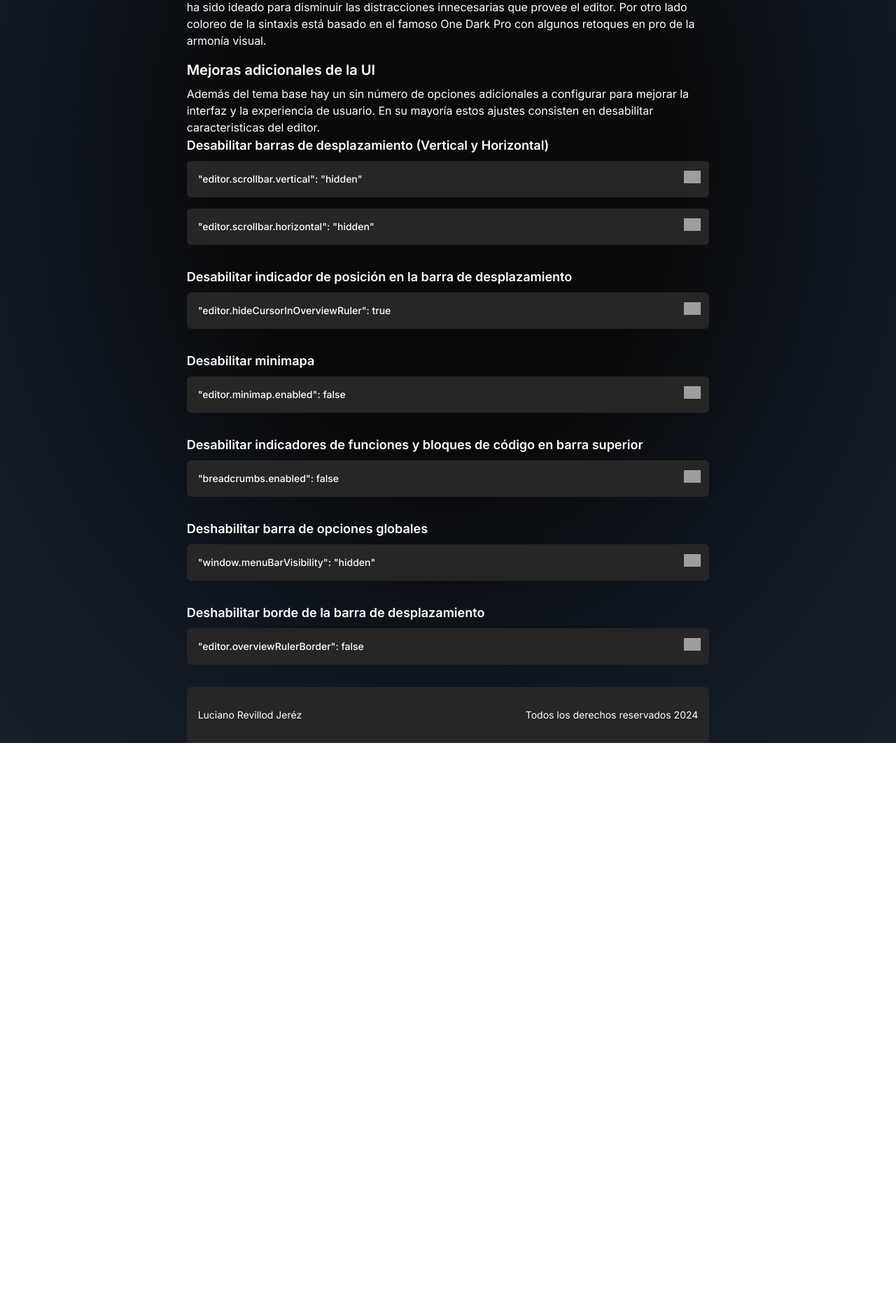
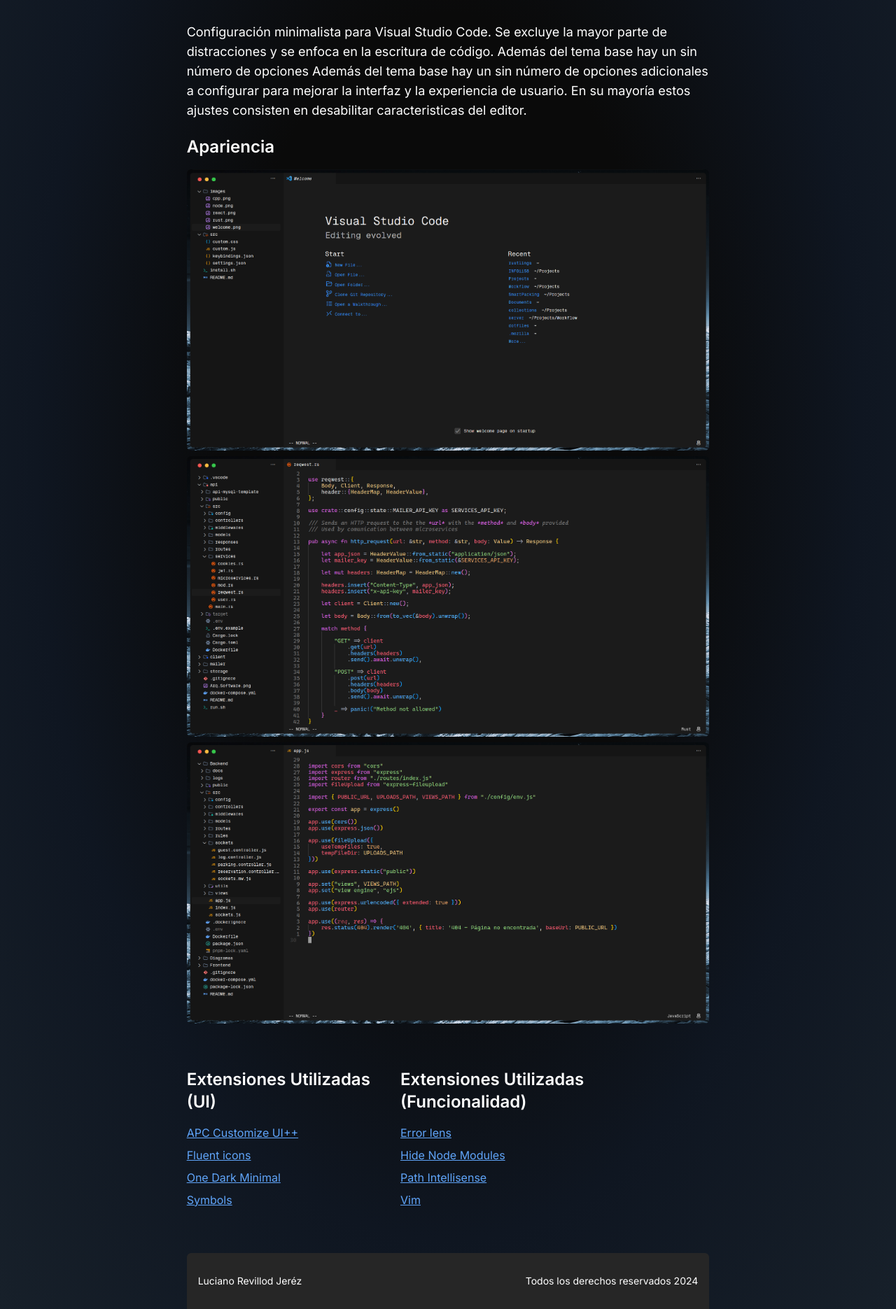
Before and after one commit to MrRevillod/MrRevillod.dev, an Astro site: page /proyectos/one-dark-minimal in a window 1280 px wide. Shown: the part 606-2477 px from the top of the page at 70% size. Before the commit the page ends 1668 px from the top, so only its background shows below. Built offline with nearby package versions, Linux system fonts and the light colour scheme; Astro itself is replaced by a stand-in of ours; grey boxes are pictures that could not be loaded.

Commit message:
feat: project update

```diff
--- a/src/components/ProjectGridImages.astro
+++ b/src/components/ProjectGridImages.astro
@@ -7,7 +7,7 @@
 
 const { first_image, second_image, third_image } = Astro.props;
 
-import ProjectImage from "./ProjectImage.tsx";
+import ProjectImage from "./ProjectImage";
 ---
 
 <article
@@ -16,7 +16,8 @@
     <section class="min-h-full rounded-md md:block hidden">
         <ProjectImage
             client:load
-            transition:persist
+            image={third_image}
+            customClasses={"w-full h-full object-cover"}
             image={first_image}
             customClasses={"h-full w-full object-cover"}
         />
@@ -27,7 +28,6 @@
         <div class="h-full w-full rounded-md overflow-hidden object- sc">
             <ProjectImage
                 client:load
-                transition:persist
                 image={second_image}
                 customClasses={"w-full h-full object-cover"}
             />
@@ -35,7 +35,6 @@
         <div class="h-full w-full rounded-md overflow-hidden">
             <ProjectImage
                 client:load
-                transition:persist
                 image={third_image}
                 customClasses={"w-full h-full object-cover"}
             />
--- a/src/components/ProjectHeader.astro
+++ b/src/components/ProjectHeader.astro
@@ -56,7 +56,7 @@
         </a>
         <section class="flex flex-row gap-6">
             {
-                devIcons.map((icon) => {
+                devIcons.map(icon => {
                     return <DevIcon iconClass={icon} />;
                 })
             }
--- a/src/pages/index.astro
+++ b/src/pages/index.astro
@@ -8,7 +8,7 @@
 import Footer from "../components/Footer.astro";
 ---
 
-<Layout title="Luciano Revillod Jeréz">
+<Layout title="Portfolio web: Luciano Revillod Jeréz">
 	<Main customClasses="">
 		<Header />
 		<Info />
--- a/src/pages/proyectos/authenticator.astro
+++ b/src/pages/proyectos/authenticator.astro
@@ -29,14 +29,7 @@
         </section>
 
         <section class="flex flex-row w-3/4 md:w-1/2 gap-4 justify-center items-center md:m-0 mt-4">
-            <a class="a-button inline-flex items-center justify-center border border-white px-4 md:px-12 py-1 md:py-2 rounded-lg w-36 md:w-44 h-12 md:h-12 hover:-translate-y-1 transition transform"
-                href="https://documenter.getpostman.com/view/28417509/2s9YsNdA13" rel="noreferrer">
-                <img class="w-4 md:w-5 h-4 md:h-5" src="https://img.icons8.com/ios-filled/F5F5F5/literature--v1.png"
-                    alt="literature-icon" />
-                <span class="font-semibold ml-2 text-xs md:text-base">Documentación</span>
-            </a>
-
-            <a class="a-button inline-flex items-center justify-center border border-white px-4 md:px-8 py-1 md:py-2 rounded-lg w-36 md:w-44 h-12 md:h-12 hover:-translate-y-1 transition transform"
+            <a class="a-button inline-flex items-center justify-center border border-neutral-300 px-4 md:px-8 py-1 md:py-2 rounded-lg w-36 md:w-44 h-12 md:h-12 hover:-translate-y-1 transition transform"
                 href="https://github.com/MrRevillod/Authenticator" target="_blank" rel="noreferrer">
                 <img class="w-4 md:w-5 h-4 md:h-5" src="https://img.icons8.com/ios-filled/F5F5F5/github.png"
                     alt="github-icon" />
--- a/src/pages/proyectos/one-dark-minimal.astro
+++ b/src/pages/proyectos/one-dark-minimal.astro
@@ -1,21 +1,22 @@
 ---
 import Layout from "../../layouts/Layout.astro";
 import Footer from "../../components/Footer.astro";
-import CodeBox from "../../components/Codebox.tsx";
+import CodeBox from "../../components/Codebox";
 import ProjectHeader from "../../components/ProjectHeader.astro";
 import ProjectGridImages from "../../components/ProjectGridImages.astro";
 
-import { oneDarkIcons } from "../../utils/icons.ts";
+import { oneDarkIcons } from "../../utils/icons";
+import ProjectImage from "../../components/ProjectImage";
 ---
 
-<Layout title="Proyectos - One Dark Minimal">
+<Layout title="Proyectos - MinCode">
     <main
         class="w-11/12 md:w-10/12 lg:w-7/12 h-screen flex flex-col justify-center gap-4 md:gap-8 pt-8 md:p-0"
     >
         <ProjectHeader
             devIcons={oneDarkIcons}
-            projectName="One Dark Minimal"
-            projectHref="https://marketplace.visualstudio.com/items?itemName=MrRevillod.one-dark-minimal"
+            projectName="MinCode - Tema y configuración para Visual Studio Code"
+            projectHref="https://github.com/MrRevillod/MinCode"
         />
 
         <ProjectGridImages
@@ -26,21 +27,9 @@
 
         <article class="flex flex-col gap-4">
             <section class="flex mt-4">
-                <p>
-                    One Dark Minimal es un tema oscuro para visual studio code y
-                    derivados, el esquema de colores ha sido ideado para
-                    disminuir las distracciones innecesarias que provee el
-                    editor. Por otro lado coloreo de la sintaxis está basado en
-                    el famoso One Dark Pro con algunos retoques en pro de la
-                    armonía visual.
-                </p>
-            </section>
-
-            <section class="flex flex-col gap-2">
-                <h2 class="text-xl font-semibold">
-                    Mejoras adicionales de la UI
-                </h2>
-                <p>
+                <p class="text-lg">
+                    Configuración minimalista para Visual Studio Code.
+                    Se excluye la mayor parte de distracciones y se enfoca en la escritura de código.                     Además del tema base hay un sin número de opciones
                     Además del tema base hay un sin número de opciones
                     adicionales a configurar para mejorar la interfaz y la
                     experiencia de usuario. En su mayoría estos ajustes
@@ -48,64 +37,68 @@
                 </p>
             </section>
         </article>
+
     </main>
 
     <main
         class="w-11/12 md:w-10/12 lg:w-7/12 flex flex-col justify-center gap-4 md:gap-4"
     >
-        <section>
-            <h3 class="text-lg font-semibold">
-                Desabilitar barras de desplazamiento (Vertical y Horizontal)
-            </h3>
-            <CodeBox
-                text={`"editor.scrollbar.vertical": "hidden"`}
-                client:visible
+
+        <h2 class="text-4xlxl font-bold">Apariencia</h2>
+
+        <section class="flex flex-col gap-2">
+
+            <ProjectImage
+                client:load
+                image="/images/onedark/welcome.png"
+                customClasses={"w-full h-full object-cover"}
             />
 
-            <CodeBox
-                text={`"editor.scrollbar.horizontal": "hidden"`}
-                client:visible
+            <ProjectImage
+                client:load
+                image="/images/onedark/rust.png"
+                customClasses={"w-full h-full object-cover"}
             />
+
+            <ProjectImage
+                client:load
+                image="/images/onedark/node.png"
+                customClasses={"w-full h-full object-cover"}
+            />
+
         </section>
-        <section>
-            <h3 class="text-lg font-semibold">
-                Desabilitar indicador de posición en la barra de desplazamiento
-            </h3>
-            <CodeBox
-                text={`"editor.hideCursorInOverviewRuler": true`}
-                client:visible
-            />
-        </section>
-        <section>
-            <h3 class="text-lg font-semibold">Desabilitar minimapa</h3>
-            <CodeBox text={`"editor.minimap.enabled": false`} client:visible />
-        </section>
-        <section>
-            <h3 class="text-lg font-semibold">
-                Desabilitar indicadores de funciones y bloques de código en
-                barra superior
-            </h3>
-            <CodeBox text={`"breadcrumbs.enabled": false`} client:visible />
-        </section>
-        <section>
-            <h3 class="text-lg font-semibold">
-                Deshabilitar barra de opciones globales
-            </h3>
-            <CodeBox
-                text={`"window.menuBarVisibility": "hidden"`}
-                client:visible
-            />
-        </section>
-        <section>
-            <h3 class="text-lg font-semibold">
-                Deshabilitar borde de la barra de desplazamiento
-            </h3>
-            <CodeBox
-                text={`"editor.overviewRulerBorder": false`}
-                client:visible
-            />
+
+        <section class="flex flex-row justify-between items-center my-12">
+
+            <section class="flex flex-col gap-4">
+
+                <h2>Extensiones Utilizadas (UI)</h2>
+
+                <div class="flex flex-col gap-2">
+                    <a class="underline text-blue-400" href="https://marketplace.visualstudio.com/items?itemName=drcika.apc-extension"> APC Customize UI++ </a>
+                    <a class="underline text-blue-400" href="https://marketplace.visualstudio.com/items?itemName=miguelsolorio.fluent-icons"> Fluent icons </a>
+                    <a class="underline text-blue-400" href="https://marketplace.visualstudio.com/items?itemName=MrRevillod.one-dark-minimal"> One Dark Minimal </a>
+                    <a class="underline text-blue-400" href="https://marketplace.visualstudio.com/items?itemName=miguelsolorio.symbols"> Symbols </a>
+                </div>
+
+            </section>
+
+            <section class="flex flex-col gap-4">
+
+                <h2>Extensiones Utilizadas (Funcionalidad)</h2>
+
+                <div class="flex flex-col gap-2">
+                    <a class="underline text-blue-400" href="https://marketplace.visualstudio.com/items?itemName=usernamehw.errorlens"> Error lens </a>
+                    <a class="underline text-blue-400" href="https://marketplace.visualstudio.com/items?itemName=chrisbibby.hide-node-modules"> Hide Node Modules </a>
+                    <a class="underline text-blue-400" href="https://marketplace.visualstudio.com/items?itemName=christian-kohler.path-intellisense"> Path Intellisense </a>
+                    <a class="underline text-blue-400" href="https://marketplace.visualstudio.com/items?itemName=vscodevim.vim"> Vim </a>
+                </div>
+
+            </section>
+
         </section>
 
         <Footer />
+
     </main>
 </Layout>
--- a/src/utils/icons.ts
+++ b/src/utils/icons.ts
@@ -25,7 +25,7 @@
 
 export const oneDarkIcons = [
     "devicon-javascript-plain",
-    "devicon-nodejs-plain",
+    "devicon-css3-plain",
 ]
 
 export const authenticatorIcons = [
--- a/src/utils/pages.ts
+++ b/src/utils/pages.ts
@@ -7,10 +7,10 @@
         desc: "Aplicación de administración y manejo de estacionamientos en tiempo real",
     },
     {
-        pageName: "One Dark Minimal",
-        imgSrc: "/images/onedark/theme.webp",
+        pageName: "MinCode - Tema y configuraciones para VSCode",
+        imgSrc: "/images/onedark/rust.png",
         url: "/proyectos/one-dark-minimal",
-        desc: "Tema basado en One Dark Pro con un enfoque minimalista y limpio",
+        desc: "Tema y configuraciones minimalistas con un enfoque en la escritura de código.",
     },
     {
         pageName: "Authenticator",
```
Also changed, not shown: public/images/onedark/node.png (added), public/images/onedark/rust.png (added), public/images/onedark/welcome.png (added).
